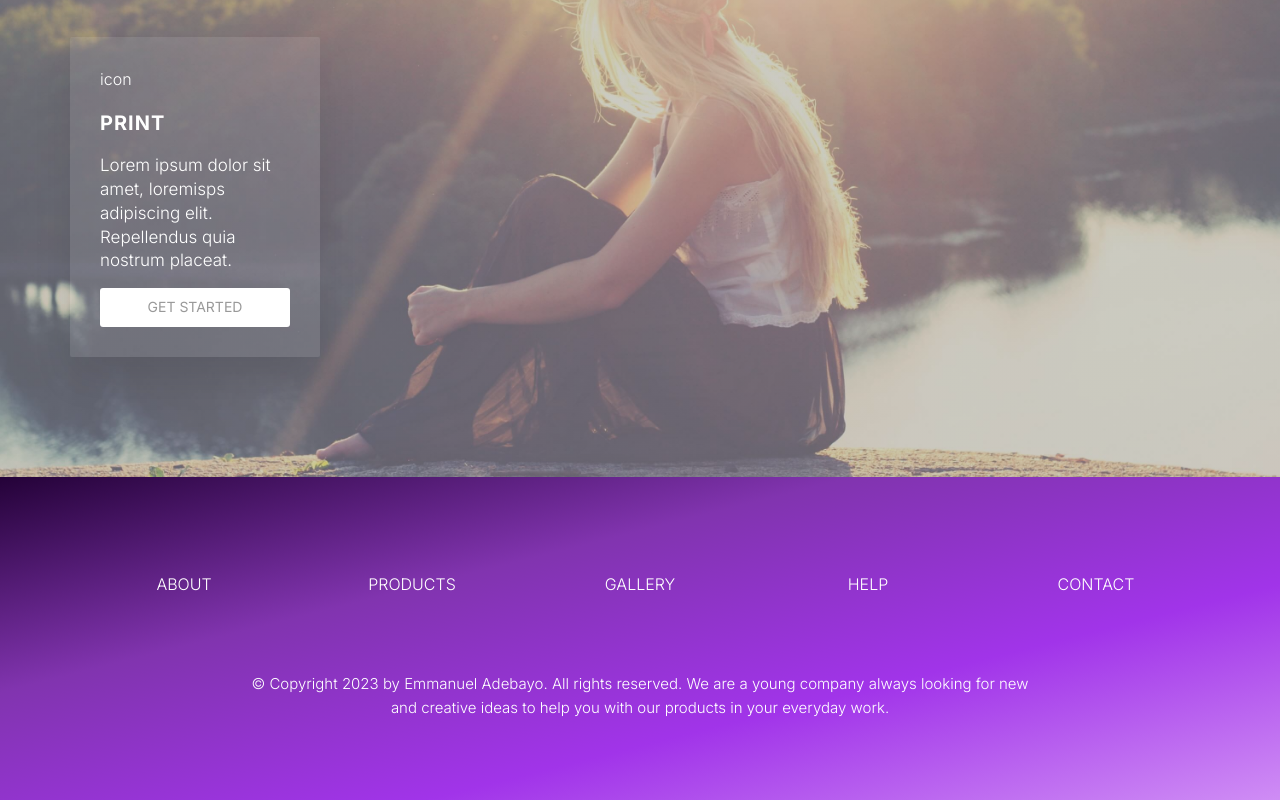
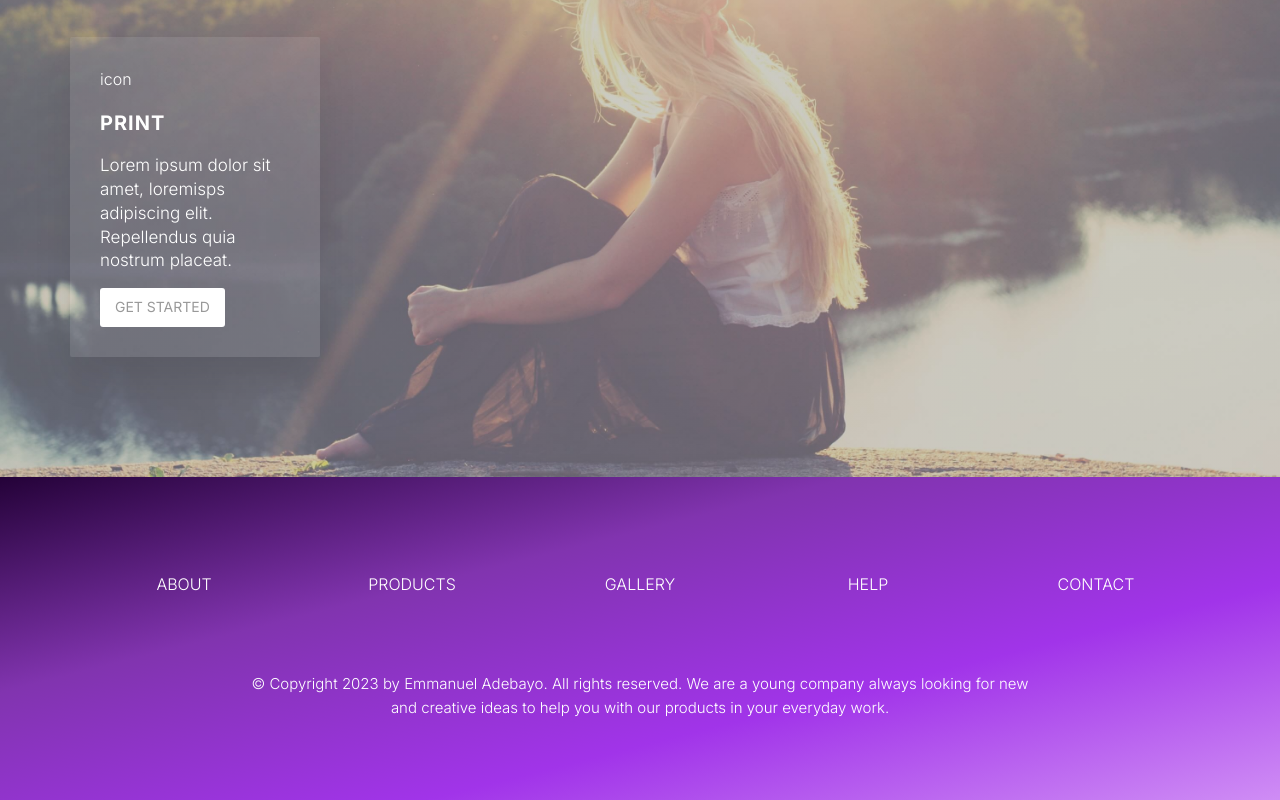
Before and after one commit to esteemayo/next-idesignx, a Next.js app: page / in a window 1280 px wide. Shown: the part 2481-3281 px from the top of the page. Built offline with nearby package versions, Linux system fonts and the light colour scheme.

Commit message:
fix: add styling

```diff
--- a/src/components/Card.tsx
+++ b/src/components/Card.tsx
@@ -44,6 +44,8 @@ const Text = styled.p`
 `;
 
 const StyledLink = styled(Link)`
+  justify-self: start;
+
   display: inline-block;
   text-decoration: none;
   text-transform: uppercase;
```
